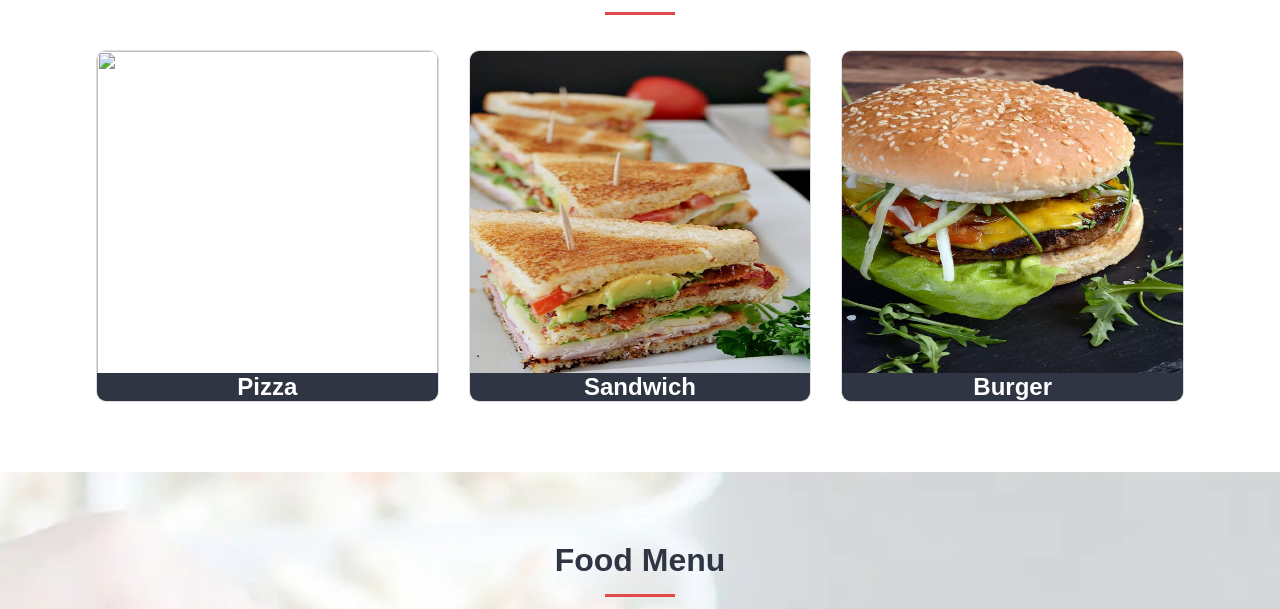
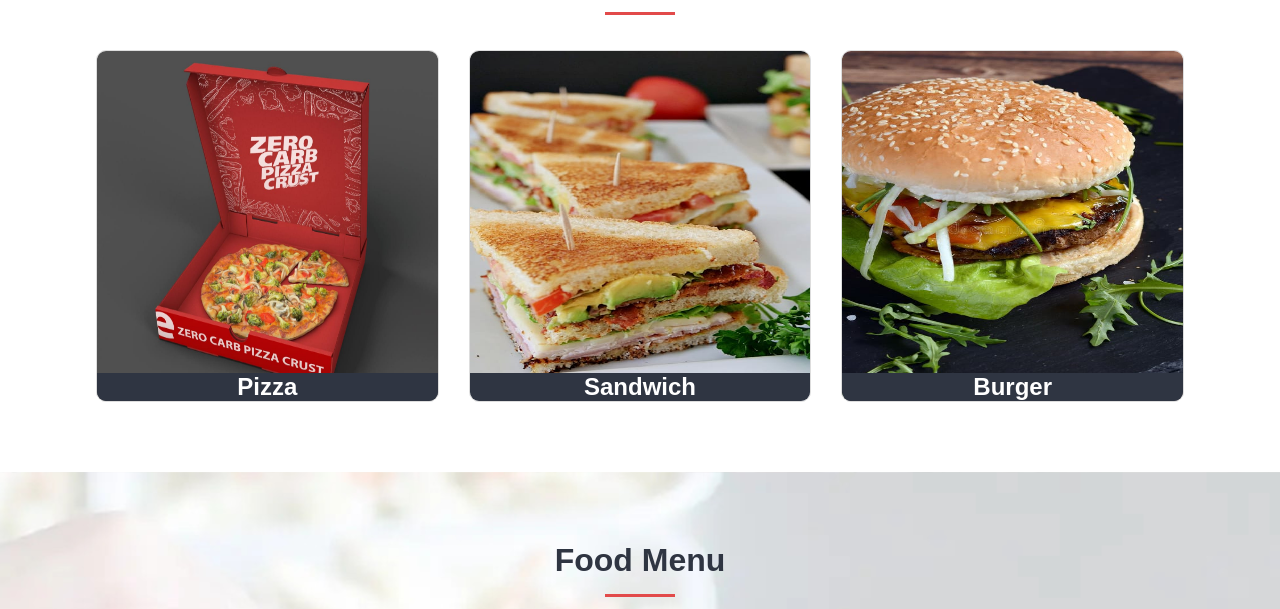
Before and after one commit to AURORA-TCH/food-delivery, a plain HTML site: page index.html in a window 1280 px wide. Shown: the part 451-1060 px from the top of the page. Drawn offline with nearby package versions, Linux system fonts and the light colour scheme.

Commit message:
Update index.html

```diff
--- a/index.html
+++ b/index.html
@@ -114,7 +114,7 @@
             <div class="grid-3">
                 <a href="category-foods.html">
                     <div class="float-container">
-                        <img src="img/category/pizza.html" class="img-responsive" alt="">
+                        <img src="img/category/pizza.jpg" class="img-responsive" alt="">
                         <h3 class="float-text text-white">Pizza</h3>
                     </div>
                 </a>
```
